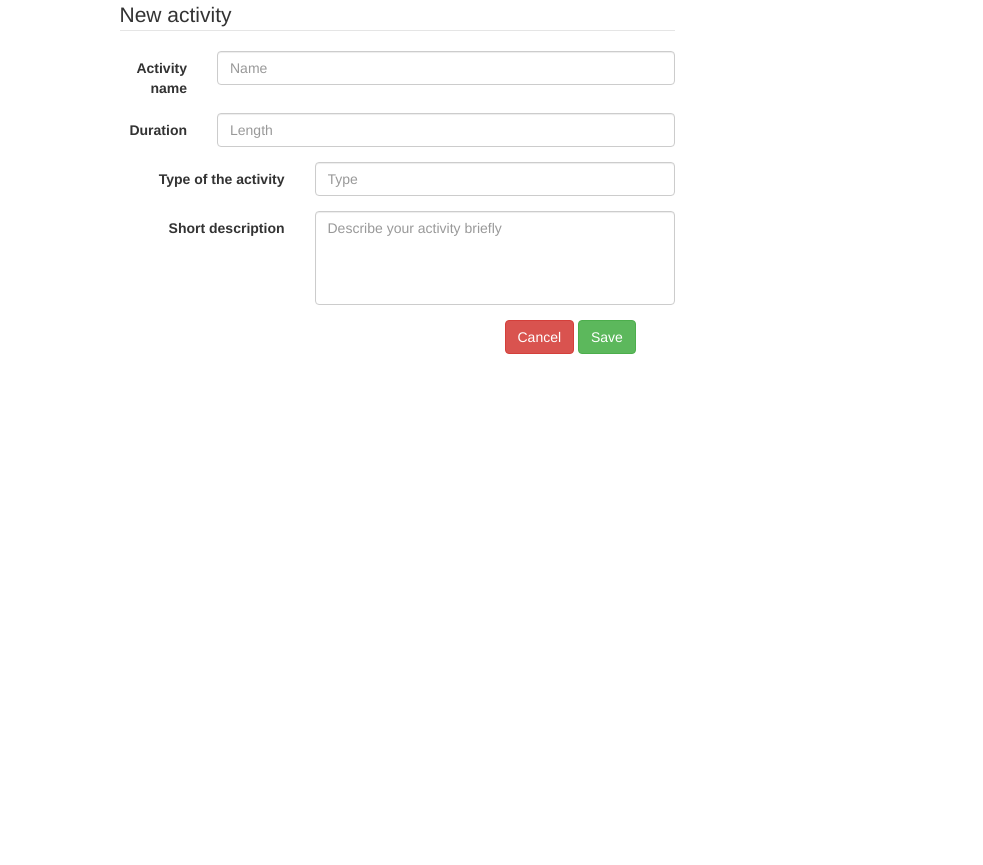
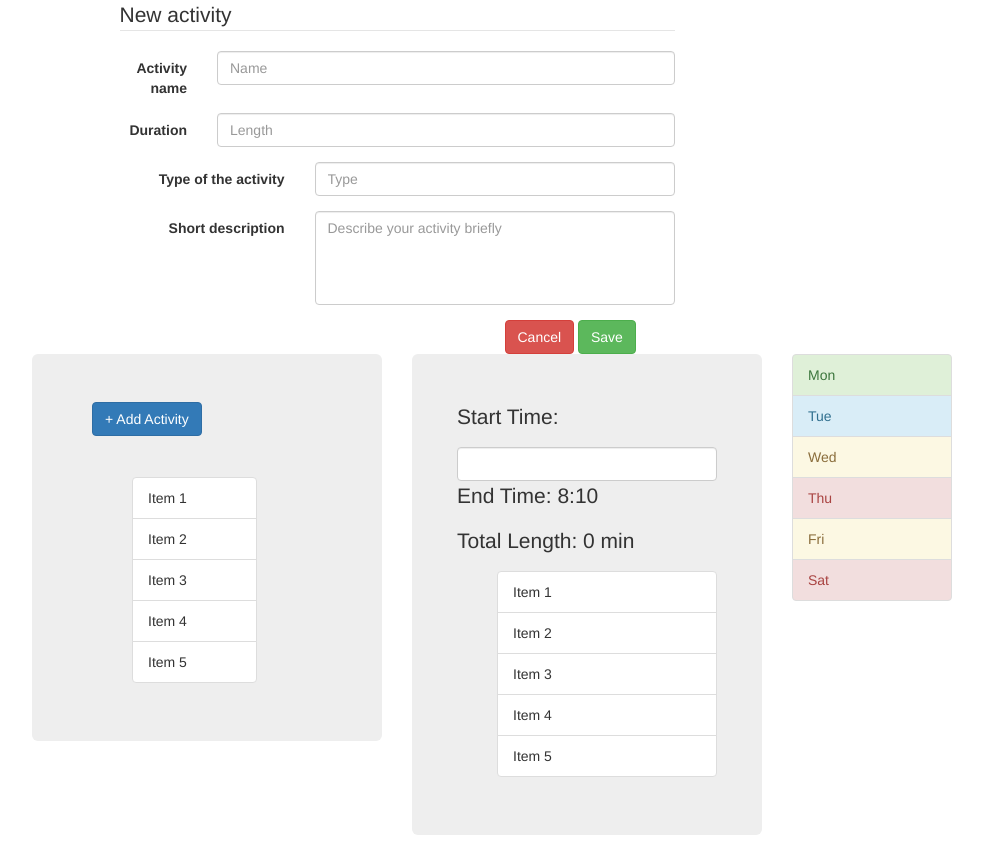
Before and after one commit to korac/meetingAgendaProject, a plain HTML site: page index.html in a window 1280 px wide. Shown: the whole page, without its empty margins (243-1226 px from the left). Before the commit the page ends 800 px from the top, so only its background shows below. Drawn offline with nearby package versions, Linux system fonts and the light colour scheme.

Commit message:
I add mainView in index.html

```diff
--- a/index.html
+++ b/index.html
@@ -64,6 +64,58 @@
         </div>
     </div>
 
+    <!--Second view-->
+    <div class="container" id="MainView">
+        <div class="col-md-4 col-md-offset-2">
+          <div class="jumbotron">
+            <div class="row">
+              <div class="col-md-6">
+                <button type="button" class="btn btn-primary" data-toggle="button" aria-pressed="false" autocomplete="off" >+ Add Activity</button>
+                <hr>
+              </div>
+              <div class="col-md-9">
+                <ul id="sortable1" class="connectedSortable">
+                <li class="list-group-item">Item 1</li>
+                <li class="list-group-item">Item 2</li>
+                <li class="list-group-item">Item 3</li>
+                <li class="list-group-item">Item 4</li>
+                <li class="list-group-item">Item 5</li>
+              </ul>
+              </div>
+            </div>
+          </div>
+        </div>
+        <div class="col-md-4">
+          <div class="jumbotron">
+            <div class="row">
+              <div>
+                <p>Start Time:</p>
+                <input type="text" class="form-control" id="startTime">
+                <p>End Time: 8:10</p>
+                <p>Total Length: 0 min</p>
+              </div>
+                <ul id="sortable2" class="connectedSortable">
+                <li class="list-group-item">Item 1</li>
+                <li class="list-group-item">Item 2</li>
+                <li class="list-group-item">Item 3</li>
+                <li class="list-group-item">Item 4</li>
+                <li class="list-group-item">Item 5</li>
+                </ul>
+            </div>
+          </div>
+        </div>
+        <div class="col-md-2">
+          <div class="list-group">
+            <a href="#" class="list-group-item list-group-item-success">Mon</a>
+            <a href="#" class="list-group-item list-group-item-info">Tue</a>
+            <a href="#" class="list-group-item list-group-item-warning">Wed</a>
+            <a href="#" class="list-group-item list-group-item-danger">Thu</a>
+            <a href="#" class="list-group-item list-group-item-warning">Fri</a>
+            <a href="#" class="list-group-item list-group-item-danger">Sat</a>
+          </div>
+        </div>
+      </div>
+
 
     <!-- jQuery -->
     <script src="https://code.jquery.com/jquery.js"></script>
```
